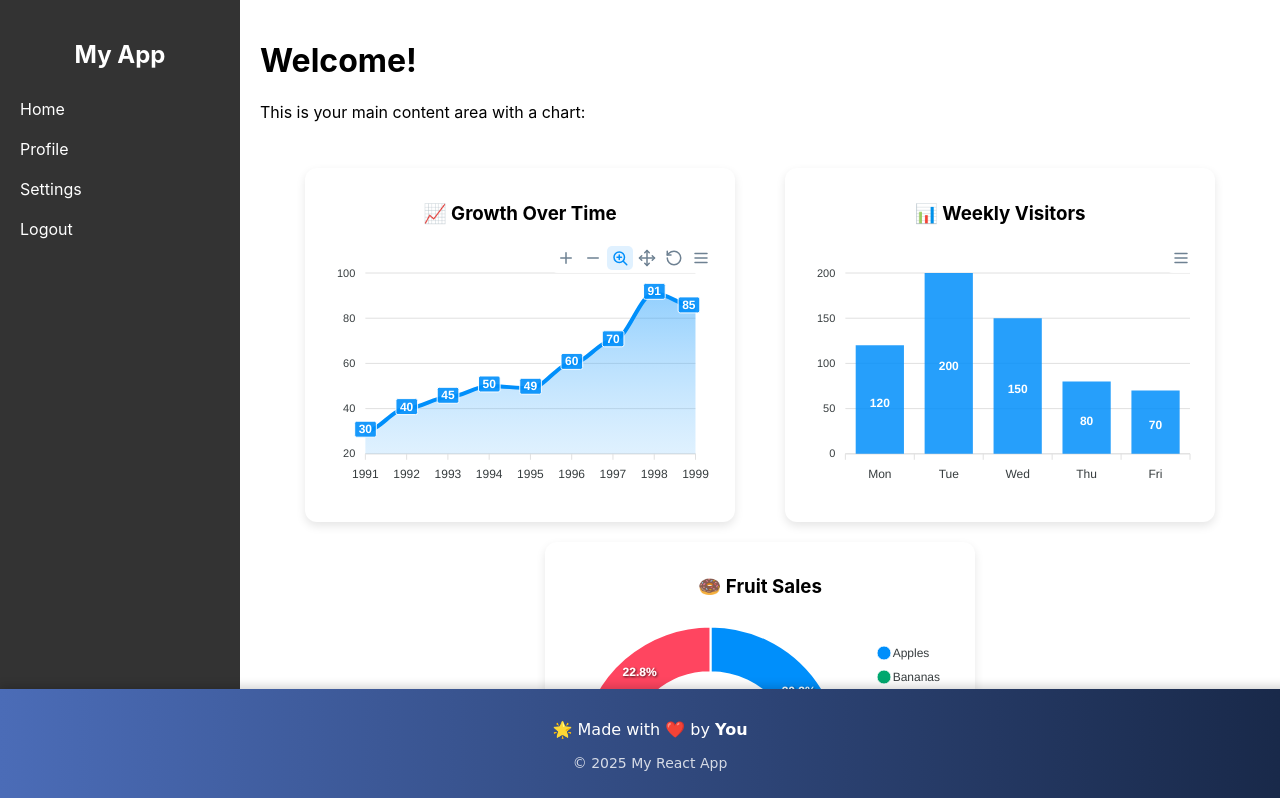
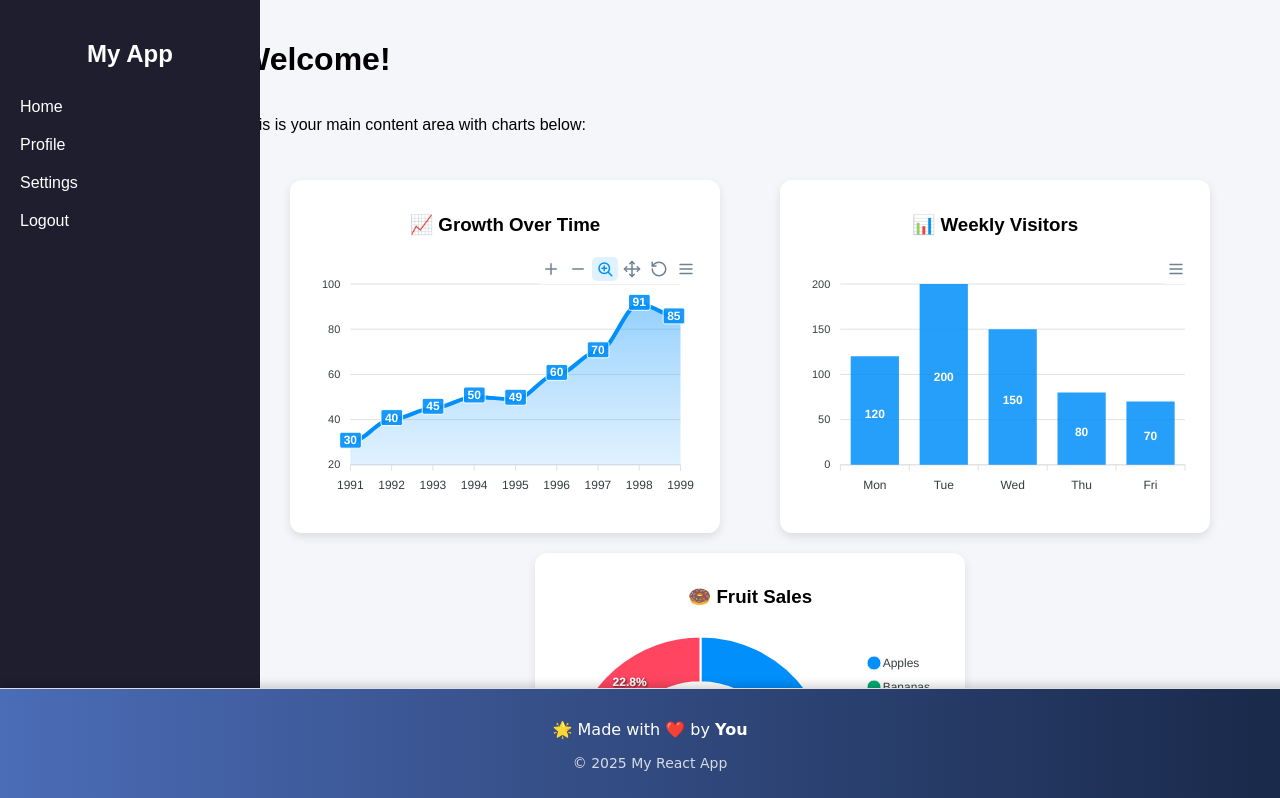
Before and after one commit to HassanAmir454/react-dashboard, a React (Create React App) app: page / in a window 1280 px wide. Shown: the top 798 px of the page. Built offline with nearby package versions, Linux system fonts and the light colour scheme.

Commit message:
fixing footer and side bar

```diff
--- a/src/App.css
+++ b/src/App.css
@@ -36,3 +36,52 @@
     transform: rotate(360deg);
   }
 }
+
+/* === Dashboard Layout Styling === */
+
+/* Whole app wrapper */
+.app {
+  display: flex;
+  min-height: 100vh;
+  background-color: #f5f6fa;
+  font-family: Arial, sans-serif;
+}
+
+/* Sidebar on the left (fixed in place) */
+.sidebar {
+  width: 220px;
+  background-color: #1e1e2f;
+  color: white;
+  padding: 20px;
+  position: fixed; /* Keeps sidebar always visible */
+  top: 0;
+  bottom: 0;
+  left: 0;
+  overflow-y: auto; /* Scroll inside sidebar if needed */
+}
+
+/* Main content area (moves to right of sidebar) */
+.main-content {
+  margin-left: 220px; /* same width as sidebar */
+  flex: 1;
+  display: flex;
+  flex-direction: column;
+  min-height: 100vh;
+  background-color: #f5f6fa;
+  padding: 20px;
+  overflow-y: auto;
+}
+
+/* Make chart/content take up space above footer */
+.main-content > *:not(footer) {
+  flex: 1;
+}
+
+/* Footer section — appears only when scrolling to end */
+footer {
+  background-color: #f0f0f0;
+  padding: 15px;
+  text-align: center;
+  color: #333;
+  border-top: 1px solid #ddd;
+}
--- a/src/App.js
+++ b/src/App.js
@@ -2,24 +2,26 @@ import React from "react";
 import Sidebar from "./Sidebar/Sidebar";
 import ChartComponent from "./ChartComponent/ChartComponent";
 import Footer from "./Footer/Footer";
+import "./App.css"; // ✅ make sure this line is here
 
 function App() {
   return (
-    <div style={{ display: "flex" }}>
-
-      {/* Left Sidebar */}
-       <Sidebar />
+    <div className="app">
+      {/* Left Sidebar (fixed) */}
+      <div className="sidebar">
+        <Sidebar />
+      </div>
 
       {/* Main Content */}
-      <div style={{ padding: "20px", flex: 1 }}>
+      <div className="main-content">
         <h1>Welcome!</h1>
-        <p>This is your main content area with a chart:</p>
+        <p>This is your main content area with charts below:</p>
 
-      {/* Chart */}
-       <ChartComponent />
+        {/* Chart Component */}
+        <ChartComponent />
 
-      {/* Footer */ }
-       <Footer/>
+        {/* Footer (only appears at the end when scrolling) */}
+        <Footer />
       </div>
     </div>
   );
```
